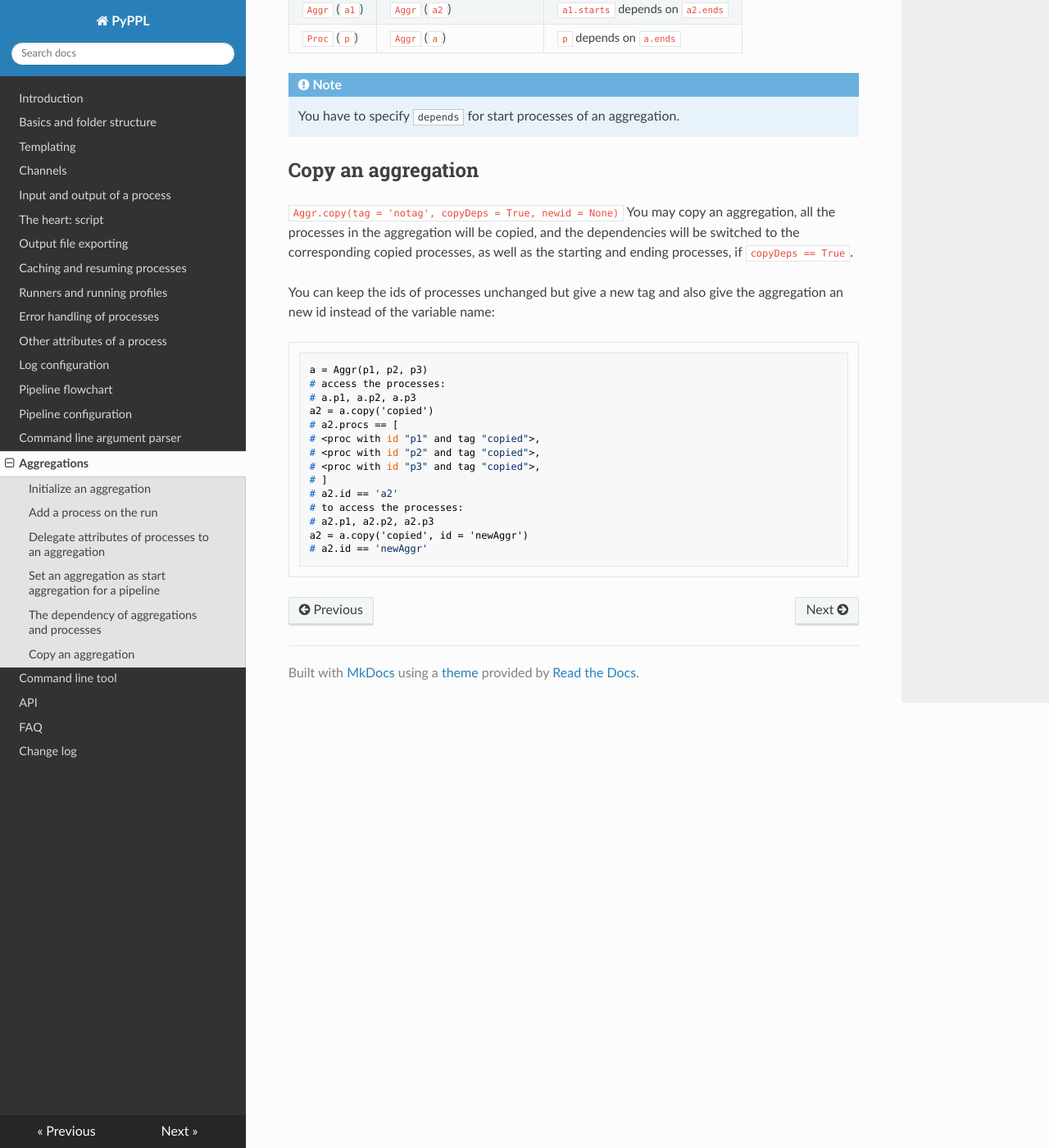
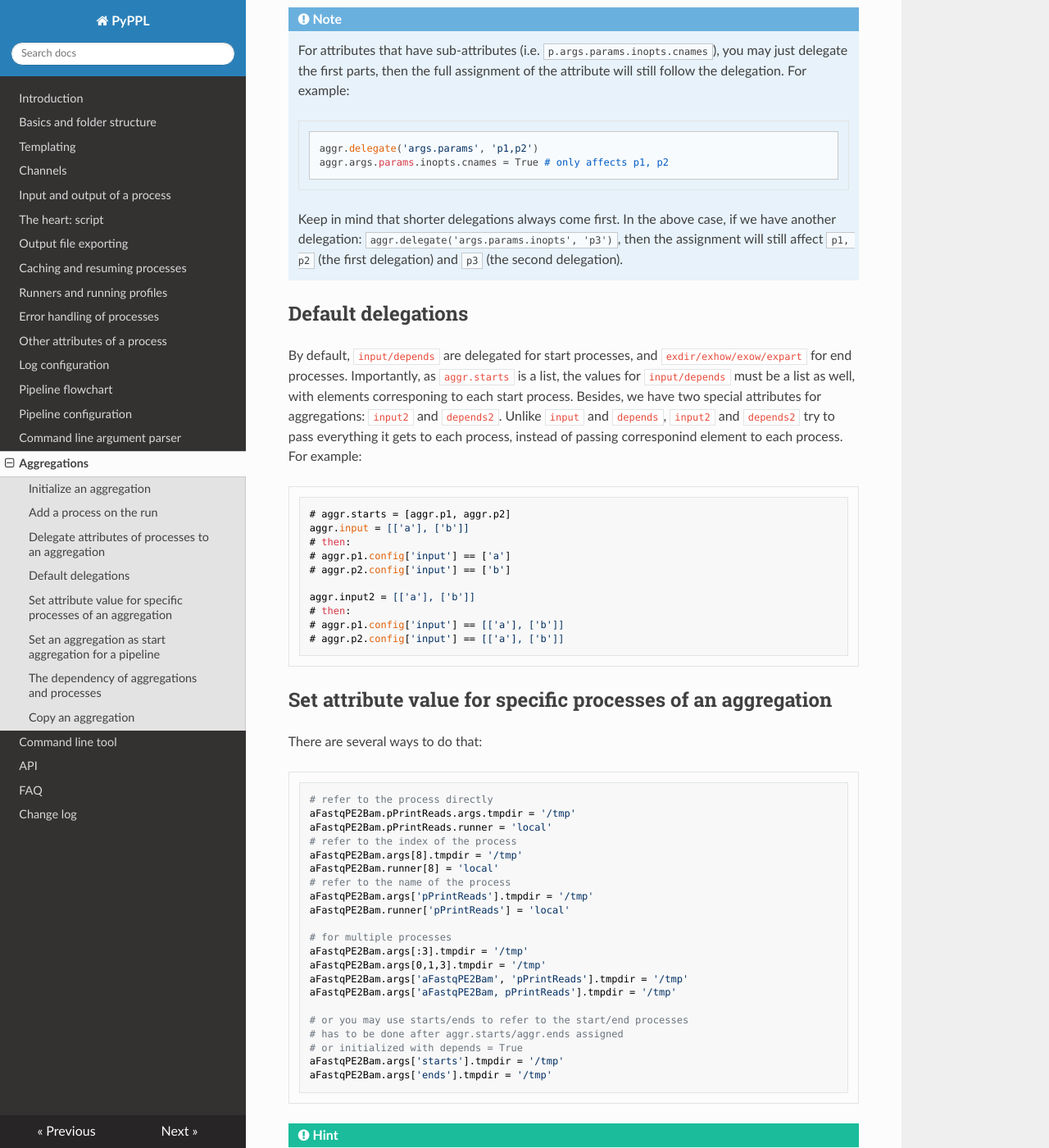
Before and after one commit to pwwang/pipen, an MkDocs documentation site: the page built from docs/aggregations.md, in a window 1280 px wide and 1400 px high, scrolled down 4002 px. Shown: the whole window at 82% size. Built offline with MkDocs 1.6.1, drawn with Linux system fonts in a browser that asks for light colours; nearby versions of some CDN libraries; old or Windows-style settings are respelled for this version of MkDocs; some of the changed text lies outside the part shown.

Commit message:
Update docs.

````diff
--- a/docs/aggregations.md
+++ b/docs/aggregations.md
@@ -1,5 +1,4 @@
 # Aggregations
-<!-- toc -->
 
 Imagine that you have a set of processes predefined, and every time when you deal with similar problems (i.e. format a file and plot the data or some next generation sequencing data analysis), you will consistently use those processes, then you have to configure and call them every time.
 
@@ -144,15 +143,81 @@ Then when you want to set `args.reffile` for `pAlignPEByBWA`, you can just do:
 aFastqPE2Bam.args.reffile = '/path/to/hg19.fa'
 ```
 You may use `starts/ends` represents the start/end processes.
-You may also set an alias for the attribute:
+
+Delegate an attribute to multiple processes:
 ```python
-aFastqPE2Bam.delegate('align_ref', 'pAlignPEByBWA', 'args.reffile')
-```
-Then to set the value:
-```python
-aFastqPE2Bam.align_ref = '/path/to/hg19.fa'
+aFastqPE2Bam.delegate('args.reffile', 'pAlignPEByBWA, pPrintReads')
+# or
+aFastqPE2Bam.delegate('args.reffile', ['pAlignPEByBWA', 'pPrintReads'])
+# or
+aFastqPE2Bam.delegate('args.reffile', [aFastqPE2Bam.pAlignPEByBWA, aFastqPE2Bam.pPrintReads])
 ```
 
+Delegate multiple attributes at one time:
+```python
+aFastqPE2Bam.delegate('args.reffile, args.tmpdir', 'pAlignPEByBWA, pPrintReads')
+# or
+aFastqPE2Bam.delegate(['args.reffile', 'args.tmpdir'], 'pAlignPEByBWA, pPrintReads')
+```
+
+!!! caution
+
+    Undelegated attributes will be delegated to all processes. But remember if an attribute has been set before, say `p.runner = 'local'` then, `aggr.runner` will not overwrite it if `runner` is not delegated. If it is, then it'll be overwritten.
+
+!!! note
+
+    For attributes that have sub-attributes (i.e. `p.args.params.inopts.cnames`), you may just delegate the first parts, then the full assignment of the attribute will still follow the delegation. For example:
+    ```python
+    aggr.delegate('args.params', 'p1,p2')
+    aggr.args.params.inopts.cnames = True # only affects p1, p2
+    ```
+    Keep in mind that shorter delegations always come first. In the above case, if we have another delegation: `aggr.delegate('args.params.inopts', 'p3')`, then the assignment will still affect `p1, p2` (the first delegation) and `p3` (the second delegation).
+
+## Default delegations
+By default, `input/depends` are delegated for start processes, and `exdir/exhow/exow/expart` for end processes. Importantly, as `aggr.starts` is a list, the values for `input/depends` must be a list as well, with elements corresponing to each start process.
+Besides, we have two special attributes for aggregations: `input2` and `depends2`. Unlike `input` and `depends`, `input2` and `depends2` try to pass everything it gets to each process, instead of passing corresponind element to each process. For example:
+```python
+# aggr.starts = [aggr.p1, aggr.p2]
+aggr.input = [['a'], ['b']]
+# then:
+# aggr.p1.config['input'] == ['a']
+# aggr.p2.config['input'] == ['b']
+
+aggr.input2 = [['a'], ['b']]
+# then:
+# aggr.p1.config['input'] == [['a'], ['b']]
+# aggr.p2.config['input'] == [['a'], ['b']]
+```
+
+## Set attribute value for specific processes of an aggregation
+There are several ways to do that:
+```python
+# refer to the process directly
+aFastqPE2Bam.pPrintReads.args.tmpdir = '/tmp'
+aFastqPE2Bam.pPrintReads.runner = 'local'
+# refer to the index of the process
+aFastqPE2Bam.args[8].tmpdir = '/tmp'
+aFastqPE2Bam.runner[8] = 'local'
+# refer to the name of the process
+aFastqPE2Bam.args['pPrintReads'].tmpdir = '/tmp'
+aFastqPE2Bam.runner['pPrintReads'] = 'local'
+
+# for multiple processes
+aFastqPE2Bam.args[:3].tmpdir = '/tmp'
+aFastqPE2Bam.args[0,1,3].tmpdir = '/tmp'
+aFastqPE2Bam.args['aFastqPE2Bam', 'pPrintReads'].tmpdir = '/tmp'
+aFastqPE2Bam.args['aFastqPE2Bam, pPrintReads'].tmpdir = '/tmp'
+
+# or you may use starts/ends to refer to the start/end processes
+# has to be done after aggr.starts/aggr.ends assigned
+# or initialized with depends = True
+aFastqPE2Bam.args['starts'].tmpdir = '/tmp'
+aFastqPE2Bam.args['ends'].tmpdir = '/tmp'
+```
+
+!!! hint
+
+    If an attribute is delegated for other processes, you can still set the value of it by the above methods.
 
 ## Set an aggregation as start aggregation for a pipeline
 You can do it just like setting a process as the starting process of pipeline (see [here][1]). Actually the starting processes in the aggregation (`aggr.starts`) will be set as the starting processes of the pipeline.
````
Also changed, not shown: other parts of docs/aggregations.md (+1 -1 lines).
